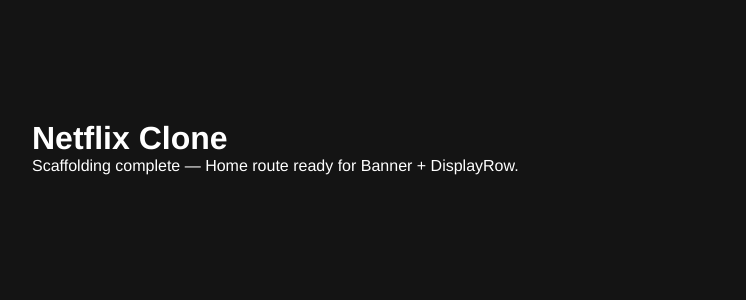
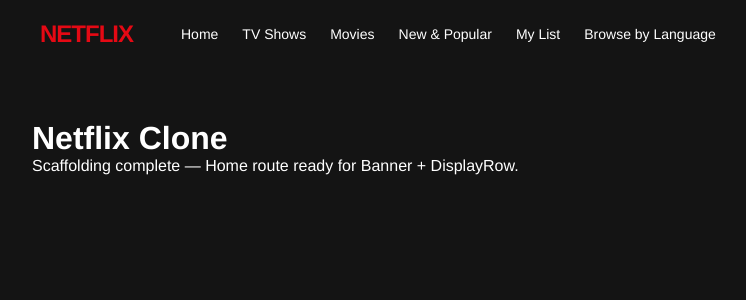
Before and after one commit to MekuanintT/Netflix_clone, a React (Vite) app: page / in a window 1280 px wide. Shown: the top 300 px of the page, without its empty margins (8-754 px from the left). Built offline with nearby package versions, Linux system fonts and the light colour scheme.

Commit message:
feature: add scroll-aware header

```diff
--- a/src/App.jsx
+++ b/src/App.jsx
@@ -1,13 +1,13 @@
 import { Routes, Route } from "react-router-dom";
 // Layout pieces will be added as they're built (Header in T-07, Footer in T-09)
-// import Header from "./components/Header/Header";
+import Header from "./components/Header/header";
 // import Footer from "./components/Footer/Footer";
 // import Home from "./components/Home/Home";
 
 function App() {
   return (
     <div className="app">
-      {/* <Header /> */}
+      <Header />
       <Routes>
         <Route
           path="/"
--- /dev/null
+++ b/src/components/Header/Header.module.css
@@ -0,0 +1,51 @@
+.header {
+  position: fixed;
+  top: 0;
+  left: 0;
+  width: 100%;
+  height: 68px;
+
+  display: flex;
+  align-items: center;
+
+  padding: 0 48px;
+  box-sizing: border-box;
+
+  background-color: transparent;
+
+  z-index: 1000;
+
+  transition: background-color 0.3s ease;
+}
+
+.scrolled {
+  background-color: #141414;
+}
+
+.logo {
+  color: #e50914;
+  font-size: 24px;
+  font-weight: 700;
+  letter-spacing: -1px;
+
+  margin-right: 48px;
+}
+
+.nav {
+  display: flex;
+  align-items: center;
+  gap: 24px;
+}
+
+.nav a {
+  color: #fff;
+  text-decoration: none;
+  font-size: 14px;
+  white-space: nowrap;
+
+  transition: color 0.2s ease;
+}
+
+.nav a:hover {
+  color: #b3b3b3;
+}
--- /dev/null
+++ b/src/components/Header/header.jsx
@@ -0,0 +1,39 @@
+import { useEffect, useState } from "react";
+import styles from "./header.module.css";
+
+const Header = () => {
+  const [isScrolled, setIsScrolled] = useState(false);
+
+  useEffect(() => {
+    const handleScroll = () => {
+      setIsScrolled(window.scrollY > 0);
+    };
+
+    window.addEventListener("scroll", handleScroll);
+
+    return () => {
+      window.removeEventListener("scroll", handleScroll);
+    };
+  }, []);
+
+  return (
+    <header
+      className={`${styles.header} ${
+        isScrolled ? styles.scrolled : ""
+      }`}
+    >
+      <div className={styles.logo}>NETFLIX</div>
+
+      <nav className={styles.nav}>
+        <a href="#">Home</a>
+        <a href="#">TV Shows</a>
+        <a href="#">Movies</a>
+        <a href="#">New & Popular</a>
+        <a href="#">My List</a>
+        <a href="#">Browse by Language</a>
+      </nav>
+    </header>
+  );
+};
+
+export default Header;
```
Also changed, not shown: 1 other file (tests, documents, lock files or other folders).
